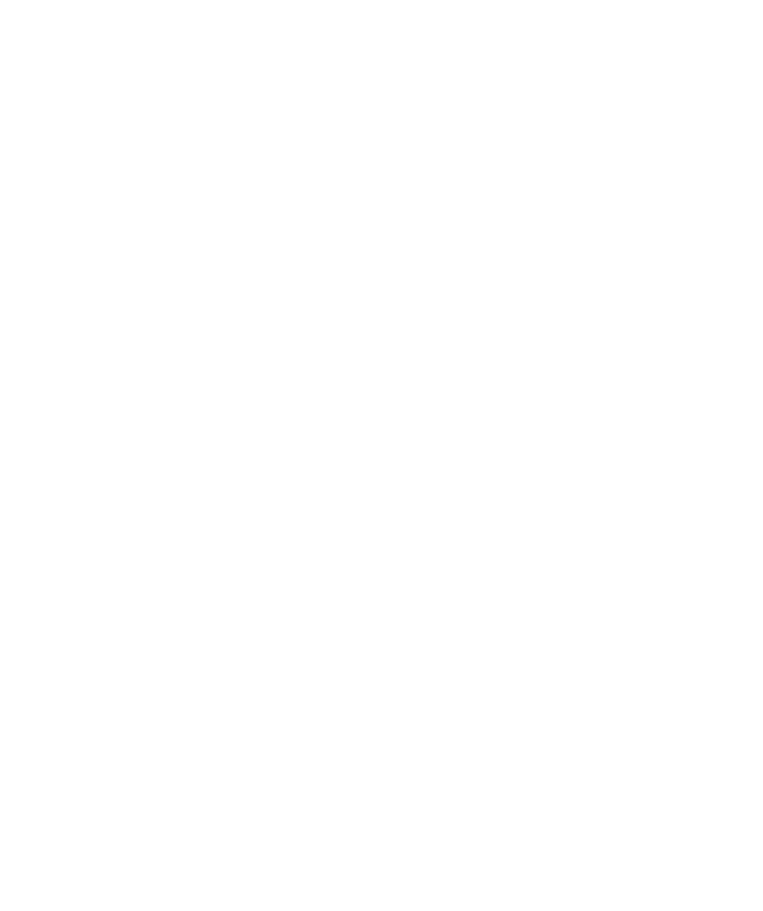
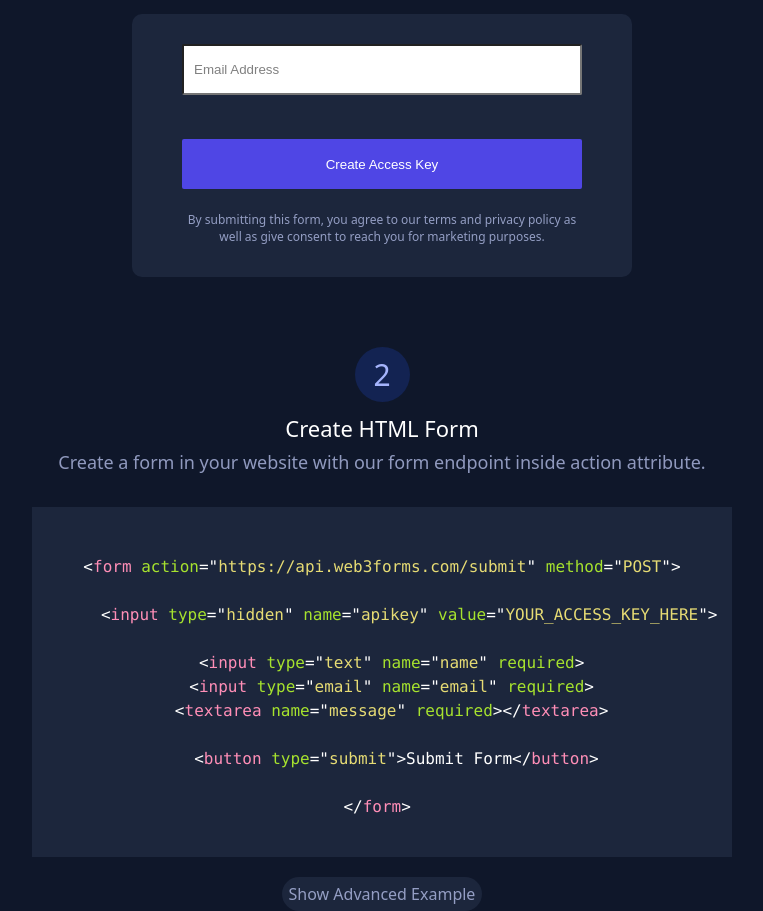
Before and after one commit to Tantris27/landing-page-react, a React (Create React App) app: page / in a window 1280 px wide. Shown: the part 2000-2911 px from the top of the page, without its empty margins (258-1021 px from the left). Before the commit the page ends 1600 px from the top, so only its background shows below. Built offline with nearby package versions, Linux system fonts and the light colour scheme.

Commit message:
Add next section

```diff
--- a/src/App.js
+++ b/src/App.js
@@ -3,6 +3,7 @@
 import { Code } from './Code';
 import { Grid } from './Grid';
 import { Head } from './Header';
+import { Works } from './HowItWorks';
 
 const bodyStyle = css`
   background-color: rgba(15, 23, 42, 1);
@@ -20,6 +21,7 @@
       <Head />
       <Code />
       <Grid />
+      <Works />
     </div>
   );
 }
--- a/src/Code.js
+++ b/src/Code.js
@@ -46,8 +46,6 @@
   height: 350px;
   background-color: rgb(28 38 60);
   line-height: 1.5;
-  :hover {
-  }
 `;
 
 const tokenCode1 = css`
--- a/src/Grid.js
+++ b/src/Grid.js
@@ -24,7 +24,7 @@
   grid-template-columns: 1fr 1fr 1fr;
   gap: 50px 50px;
   margin: 100px 0 0 160px;
-  width: 1080px;
+  width: 1120px;
   height: 450px;
 `;
 const gridDivStyle = css`
--- /dev/null
+++ b/src/HowItWorks.js
@@ -0,0 +1,248 @@
+/** @jsxImportSource @emotion/react */
+import { css } from '@emotion/react';
+
+const divStyles = css`
+  display: block;
+  align-items: center;
+  justify-items: center;
+  text-align: center;
+  margin-top: 120px;
+`;
+const worksStyle = css`
+  font-size: 38px;
+  font-weight: 500;
+  color: #fff;
+`;
+const paraStyle = css`
+  color: rgba(199, 210, 254, 0.7);
+  font-size: 22px;
+  margin-top: -20px;
+`;
+const spanStyle = css`
+  display: flex;
+  border-radius: 50px;
+  background-color: rgb(19 35 82);
+  height: 35px;
+  width: 35px;
+  color: rgb(165, 180, 252);
+  justify-content: center;
+  align-items: center;
+  padding: 10px;
+  margin: 70px auto;
+  font-size: 30px;
+`;
+const para2Styles = css`
+  color: rgba(199, 210, 254, 0.7);
+  font-size: 18px;
+  line-height: 30px;
+  margin-top: -20px;
+`;
+const header3Styles = css`
+  font-weight: 500;
+  color: #fff;
+  font-size: 22px;
+  margin-top: -60px;
+`;
+const firstDivStyle = css`
+  display: block;
+  margin: 0 auto;
+  text-align: center;
+`;
+const secondDivStyle = css`
+  /* display: flex; */
+  margin: 0 auto;
+  text-align: center;
+  border-radius: 10px;
+  background-color: rgb(28 38 60);
+  width: 400px;
+  padding: 30px 50px 20px;
+`;
+const inputStyle = css`
+  color: grey;
+  display: block;
+  width: stretch;
+  height: 45px;
+  margin-bottom: 20px;
+  padding-left: 10px;
+  border-radius: 2px;
+`;
+const buttonStyle = css`
+  height: 50px;
+  border: none;
+  border-radius: 2px;
+  background-color: rgba(79, 70, 229, 1);
+  color: #fff;
+  width: stretch;
+  margin-bottom: 10px;
+`;
+const smallParaStyle = css`
+  color: rgba(199, 210, 254, 0.7);
+  font-size: 12px;
+  line-height: 17px;
+`;
+const codeDivStyle = css`
+  margin: 30px auto;
+  width: 700px;
+  height: 350px;
+  background-color: rgb(28 38 60);
+  line-height: 1.5;
+`;
+
+const tokenCode1 = css`
+  color: white;
+`;
+const tokenCode2 = css`
+  color: #ff8eb7;
+`;
+const tokenCode3 = css`
+  color: #a6e22e;
+`;
+const tokenCode4 = css`
+  color: #e6db74;
+`;
+const thirdDivStyle = css`
+  /* display: flex; */
+  margin: -10px auto;
+  text-align: center;
+  border-radius: 30px;
+  background-color: rgb(28 38 60);
+  width: 200px;
+  padding: 10px 0;
+`;
+const para3Styles = css`
+  color: rgba(199, 210, 254, 0.7);
+  font-size: 16px;
+  margin: -5px;
+`;
+export function Works() {
+  return (
+    <section>
+      <div css={divStyles}>
+        <h2 css={worksStyle}>How it works</h2>
+        <p css={paraStyle}>
+          Easy as 1 2 3. Just follow the steps and you’re done
+        </p>
+      </div>
+      <div css={firstDivStyle}>
+        <span css={spanStyle}>1</span>
+        <h3 css={header3Styles}>Create Access Key</h3>
+        <p css={para2Styles}>Access key will be sent to your email address.</p>
+        <div css={secondDivStyle}>
+          <input css={inputStyle} type="email" value="   Email Address" />
+          <br />
+          <button css={buttonStyle}>Create Access Key</button>
+          <p css={smallParaStyle}>
+            By submitting this form, you agree to our terms and privacy policy
+            as well as give consent to reach you for marketing purposes.
+          </p>
+        </div>
+        <div css={firstDivStyle}>
+          <span css={spanStyle}>2</span>
+          <h3 css={header3Styles}>Create HTML Form</h3>
+          <p css={para2Styles}>
+            Create a form in your website with our form endpoint inside action
+            attribute.
+          </p>
+        </div>
+        <div css={codeDivStyle}>
+          <figure>
+            <pre>
+              <code>
+                <br />
+                <br />
+                <span css={tokenCode1}>{'<'}</span>
+                <span css={tokenCode2}>form </span>
+                <span css={tokenCode3}>action</span>
+                <span css={tokenCode1}>="</span>
+                <span css={tokenCode4}>https://api.web3forms.com/submit</span>
+                <span css={tokenCode1}>" </span>
+                <span css={tokenCode3}>method</span>
+                <span css={tokenCode1}>="</span>
+                <span css={tokenCode4}>POST</span>
+                <span css={tokenCode1}>"</span>
+                <span css={tokenCode1}>{'>'}</span>
+                <br />
+                <br />
+                <span css={tokenCode1}>{'   <'}</span>
+                <span css={tokenCode2}>input </span>
+                <span css={tokenCode3}>type</span>
+                <span css={tokenCode1}>="</span>
+                <span css={tokenCode4}>hidden</span>
+                <span css={tokenCode1}>" </span>
+                <span css={tokenCode3}>name</span>
+                <span css={tokenCode1}>="</span>
+                <span css={tokenCode4}>apikey</span>
+                <span css={tokenCode1}>" </span>
+                <span css={tokenCode3}>value</span>
+                <span css={tokenCode1}>="</span>
+                <span css={tokenCode4}>YOUR_ACCESS_KEY_HERE</span>
+                <span css={tokenCode1}>"</span>
+                <span css={tokenCode1}>{'>'} </span>
+                <br />
+                <br />
+                <span css={tokenCode1}>{'   <'}</span>
+                <span css={tokenCode2}>input </span>
+                <span css={tokenCode3}>type</span>
+                <span css={tokenCode1}>="</span>
+                <span css={tokenCode4}>text</span>
+                <span css={tokenCode1}>" </span>
+                <span css={tokenCode3}>name</span>
+                <span css={tokenCode1}>="</span>
+                <span css={tokenCode4}>name</span>
+                <span css={tokenCode1}>" </span>
+                <span css={tokenCode3}>required</span>
+                <span css={tokenCode1}>{'>'} </span>
+                <br />
+                <span css={tokenCode1}>{'   <'}</span>
+                <span css={tokenCode2}>input </span>
+                <span css={tokenCode3}>type</span>
+                <span css={tokenCode1}>="</span>
+                <span css={tokenCode4}>email</span>
+                <span css={tokenCode1}>" </span>
+                <span css={tokenCode3}>name</span>
+                <span css={tokenCode1}>="</span>
+                <span css={tokenCode4}>email</span>
+                <span css={tokenCode1}>" </span>
+                <span css={tokenCode3}>required</span>
+                <span css={tokenCode1}>{'>'} </span>
+                <br />
+                <span css={tokenCode1}>{'   <'}</span>
+                <span css={tokenCode2}>textarea </span>
+                <span css={tokenCode3}>name</span>
+                <span css={tokenCode1}>="</span>
+                <span css={tokenCode4}>message</span>
+                <span css={tokenCode1}>" </span>
+                <span css={tokenCode3}>required</span>
+                <span css={tokenCode1}>{'>'}</span>
+                <span css={tokenCode1}>{'</'}</span>
+                <span css={tokenCode2}>textarea</span>
+                <span css={tokenCode1}>{'>'} </span>
+                <br />
+                <br />
+                <span css={tokenCode1}>{'   <'}</span>
+                <span css={tokenCode2}>button </span>
+                <span css={tokenCode3}>type</span>
+                <span css={tokenCode1}>="</span>
+                <span css={tokenCode4}>submit</span>
+                <span css={tokenCode1}>"</span>
+                <span css={tokenCode1}>{'>'}</span>
+                <span css={tokenCode1}>Submit Form</span>
+                <span css={tokenCode1}>{'</'}</span>
+                <span css={tokenCode2}>button</span>
+                <span css={tokenCode1}>{'>'}</span>
+                <br />
+                <br />
+                <span css={tokenCode1}>{'</'}</span>
+                <span css={tokenCode2}>form</span>
+                <span css={tokenCode1}>{'>'} </span>
+              </code>
+            </pre>
+          </figure>
+        </div>
+        <div css={thirdDivStyle}>
+          <p css={para3Styles}>Show Advanced Example</p>
+        </div>
+      </div>
+    </section>
+  );
+}
```
